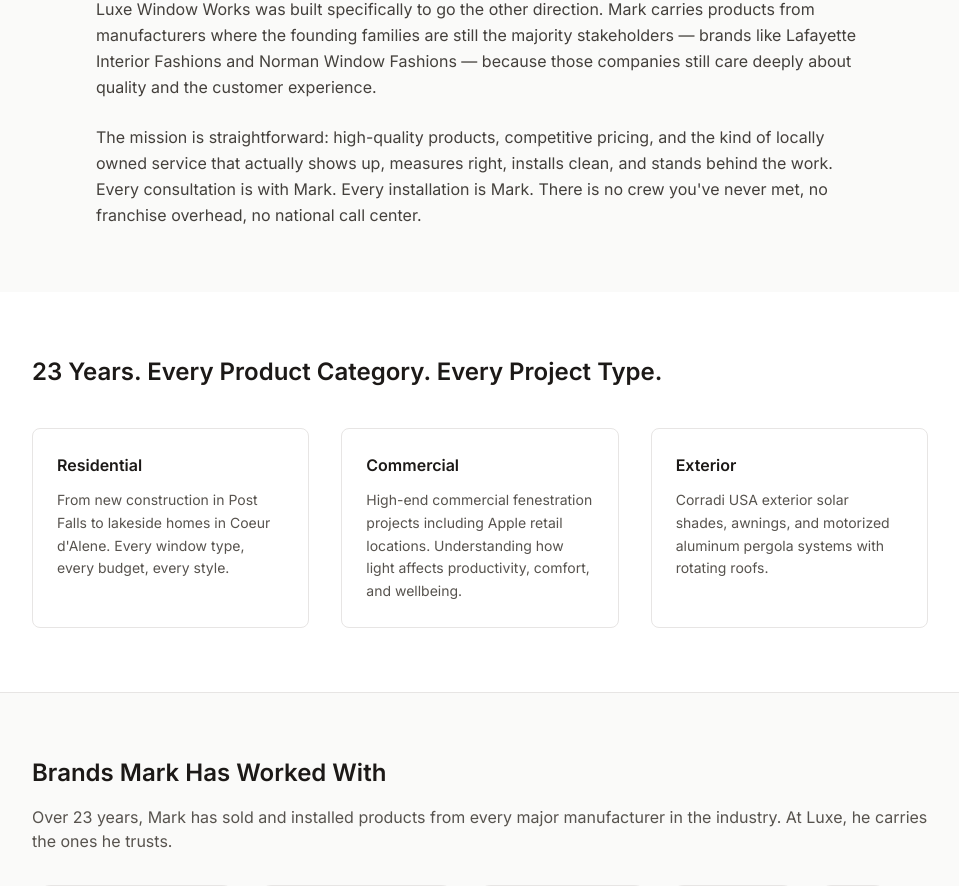
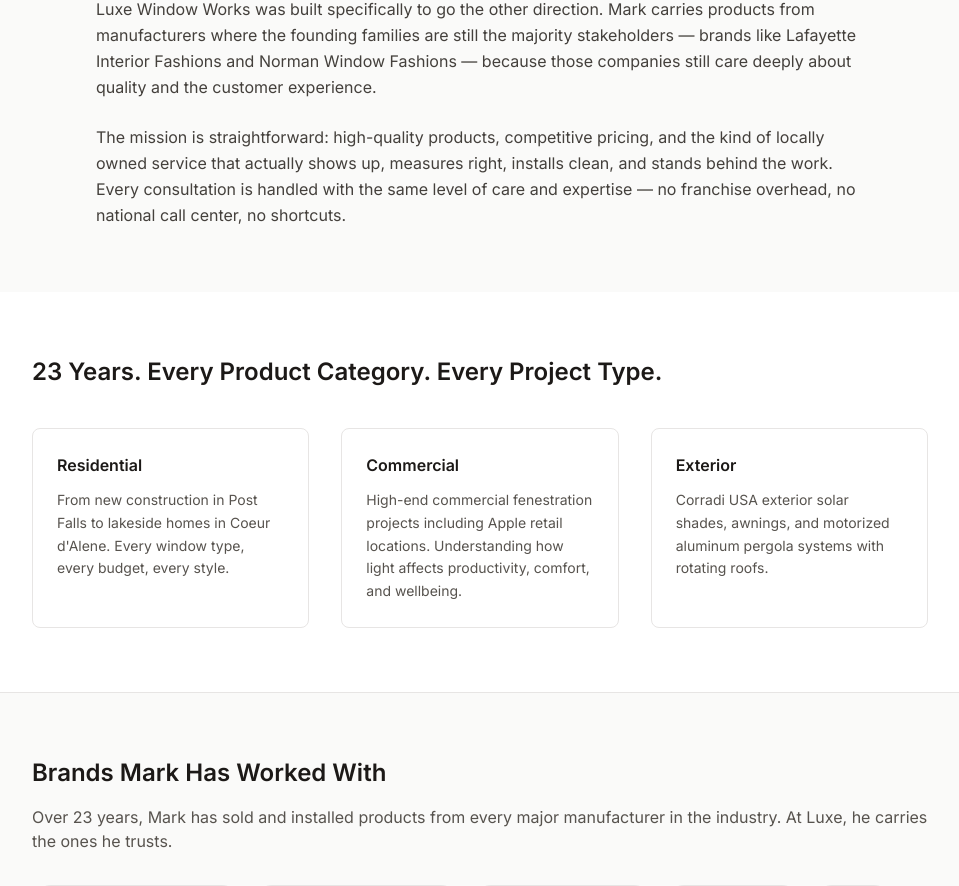
Before and after one commit to Unchainedmindprompts/Luxe-New-Website-, a Next.js app: page /about in a window 1280 px wide. Shown: the part 1480-2366 px from the top of the page, without its empty margins (160-1119 px from the left). Built offline with nearby package versions, Linux system fonts and the light colour scheme; a web font is replaced by a local one.

Commit message:
Update about page mission statement to remove personal name references
https://claude.ai/code/session_0126v3Myq7B4HWRcom6K33bh

```diff
--- a/app/about/page.tsx
+++ b/app/about/page.tsx
@@ -163,7 +163,7 @@ export default function AboutPage() {
               Luxe Window Works was built specifically to go the other direction. Mark carries products from manufacturers where the founding families are still the majority stakeholders — brands like Lafayette Interior Fashions and Norman Window Fashions — because those companies still care deeply about quality and the customer experience.
             </p>
             <p>
-              The mission is straightforward: high-quality products, competitive pricing, and the kind of locally owned service that actually shows up, measures right, installs clean, and stands behind the work. Every consultation is with Mark. Every installation is Mark. There is no crew you've never met, no franchise overhead, no national call center.
+              The mission is straightforward: high-quality products, competitive pricing, and the kind of locally owned service that actually shows up, measures right, installs clean, and stands behind the work. Every consultation is handled with the same level of care and expertise — no franchise overhead, no national call center, no shortcuts.
             </p>
           </div>
         </section>
```
